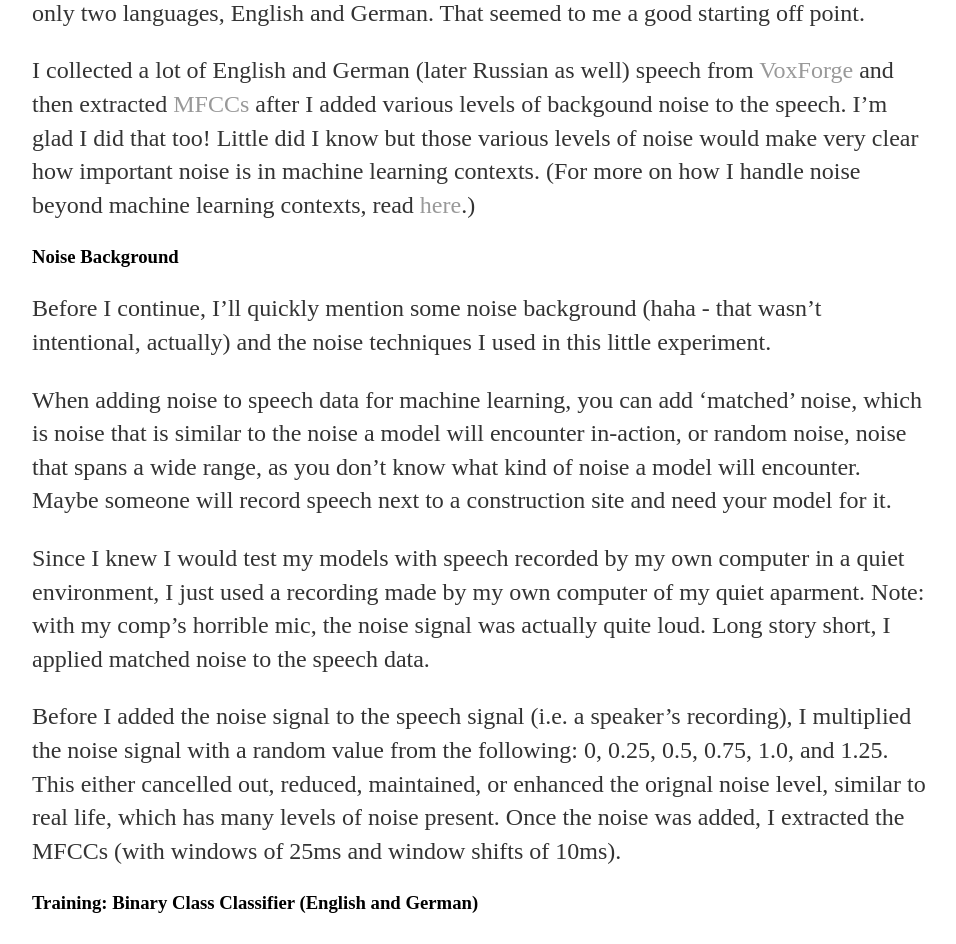
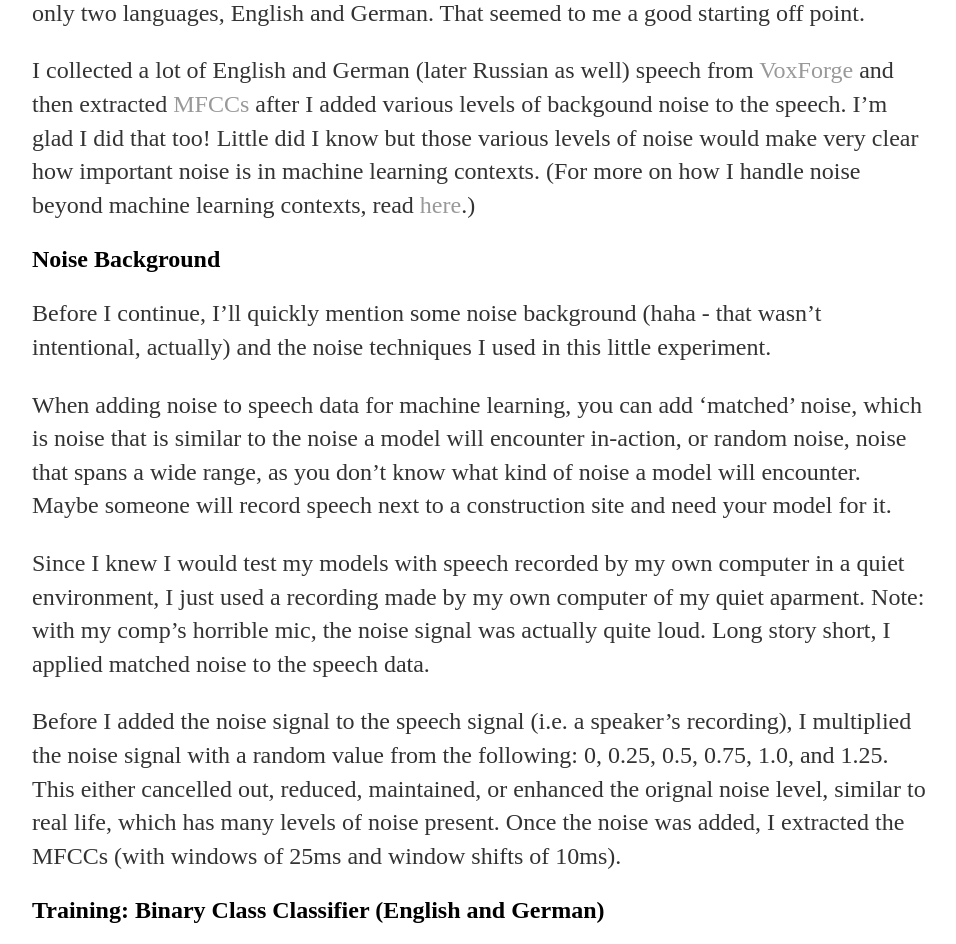
Before and after one commit to a-n-rose/a-n-rose.github.io, a Jekyll site: the page built from _posts/2018-08-22-language-classifier.md, in a window 1280 px wide. Shown: the part 560-1504 px from the top of the page, without its empty margins (160-1116 px from the left). Built offline with Jekyll 4.4.1, drawn with Linux system fonts in a browser that asks for light colours.

Commit message:
enlarged font for subsections

```diff
--- a/_posts/2018-08-22-language-classifier.md
+++ b/_posts/2018-08-22-language-classifier.md
@@ -10,7 +10,7 @@ My main goal was to build a classifier that could identify the type of language
 
 I collected a lot of English and German (later Russian as well) speech from <a href="http://voxforge.org/">VoxForge</a> and then extracted <a href="http://practicalcryptography.com/miscellaneous/machine-learning/guide-mel-frequency-cepstral-coefficients-mfccs/">MFCCs</a> after I added various levels of backgound noise to the speech. I'm glad I did that too! Little did I know but those various levels of noise would make very clear how important noise is in machine learning contexts. (For more on how I handle noise beyond machine learning contexts, read <a href="https://a-n-rose.github.io/2018/08/23/noise-how-i-love-you.html">here</a>.)
 
-### Noise Background
+## Noise Background
 
 Before I continue, I'll quickly mention some noise background (haha - that wasn't intentional, actually) and the noise techniques I used in this little experiment.
 
@@ -20,7 +20,7 @@ Since I knew I would test my models with speech recorded by my own computer in a
 
 Before I added the noise signal to the speech signal (i.e. a speaker's recording), I multiplied the noise signal with a random value from the following: 0, 0.25, 0.5, 0.75, 1.0, and 1.25. This either cancelled out, reduced, maintained, or enhanced the orignal noise level, similar to real life, which has many levels of noise present. Once the noise was added, I extracted the MFCCs (with windows of 25ms and window shifts of 10ms).
 
-### Training: Binary Class Classifier (English and German)
+## Training: Binary Class Classifier (English and German)
 
 The first neural network I trained was a simple ANN, with only 3 layers (including the input and output layers) just to get the hang of it.
 
@@ -48,7 +48,7 @@ The first model, trained with no noise (i.e. 'None: 0'), showed a classic case o
 
 I wonder if this is because more of the sounds generated in English are also present in German than the other way around (i.e. more of German's sounds would be considered phonologically illegal in English, like 'pf' in 'Pferd', which means horse by the way). If this is correct, the model used MFCC values not present in English as identifiers of German. I'm just speculating here.
 
-### Applying the Models to Real-World Speech
+## Applying the Models to Real-World Speech
 
 To see how these models classified newly recorded speech, I created an application to do just that: collect speech and categorize it using these 7 models.
 
@@ -71,11 +71,11 @@ Comparing accuracy of the models across test dataset and new speech contexts, it
 ![Imgur](https://i.imgur.com/LfDcs7z.png)
 ##### When applied to brand-new speech, the 'All levels' model achieved the highest accuracy, 59.29%
 
-### Training: Multiple Class Classifier
+## Training: Multiple Class Classifier
 
 Just for fun, I added Russian to the mix (after adjusting the classifier to accommodate multiple classes). The accuracy dropped to 50%. Soooooooo, it's time to upgrade the model.
 
-### Next Steps
+## Next Steps
 
 It will be interesting to see if using Kera's TimeDistributed module reveals a succession of MFCC data to be useful in identifying languages (I suspect yes, as that could allow the models to identify phonological patterns). Eventually I also want to apply random background noises to speech training data, not only matched background noise.
 
```
